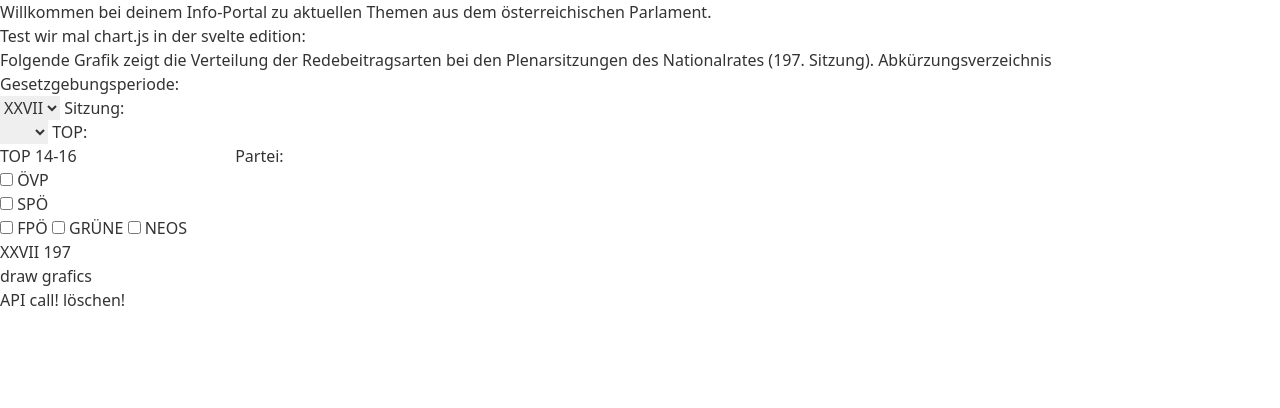
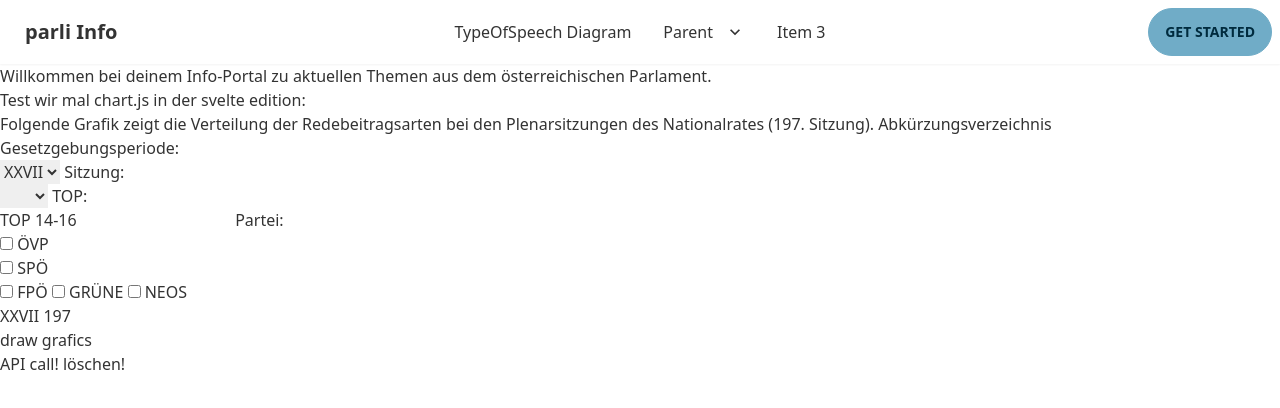
Before and after one commit to BernhardAuer/austrian-parliamentary-data-scraping, a SvelteKit app in the folder frontend/: page / in a window 1280 px wide. Shown: the top 408 px of the page. Built offline with nearby package versions, Linux system fonts and the light colour scheme; no server answers.

Commit message:
add navbar

```diff
--- a/frontend/src/routes/+layout.svelte
+++ b/frontend/src/routes/+layout.svelte
@@ -1,5 +1,79 @@
 <script>
-    import "../app.css";
+	import '../app.css';
 </script>
 
+<div class="navbar bg-base-100 shadow-sm">
+	<div class="navbar-start">
+		<div class="dropdown">
+			<label tabindex="0" class="btn btn-ghost lg:hidden">
+				<svg
+					xmlns="http://www.w3.org/2000/svg"
+					class="h-5 w-5"
+					fill="none"
+					viewBox="0 0 24 24"
+					stroke="currentColor"
+					><path
+						stroke-linecap="round"
+						stroke-linejoin="round"
+						stroke-width="2"
+						d="M4 6h16M4 12h8m-8 6h16"
+					/></svg
+				>
+			</label>
+			<ul
+				tabindex="0"
+				class="menu menu-compact dropdown-content mt-3 p-2 shadow bg-base-100 rounded-box w-52"
+			>
+				<li><a>TypeOfSpeech Diagram</a></li>
+				<li tabindex="0">
+					<a class="justify-between">
+						Parent
+						<svg
+							class="fill-current"
+							xmlns="http://www.w3.org/2000/svg"
+							width="24"
+							height="24"
+							viewBox="0 0 24 24"
+							><path d="M8.59,16.58L13.17,12L8.59,7.41L10,6L16,12L10,18L8.59,16.58Z" /></svg
+						>
+					</a>
+					<ul class="p-2 backdrop-blur-3xl shadow-2xl">
+						<li><a>adsf 1</a></li>
+						<li><a>Submenu 2</a></li>
+					</ul>
+				</li>
+				<li><a>Item 3</a></li>
+			</ul>
+		</div>
+		<a class="btn btn-ghost normal-case text-xl">parli Info</a>
+	</div>
+
+	<div class="navbar-center hidden lg:flex">
+		<ul class="menu menu-horizontal px-1">
+			<li><a>TypeOfSpeech Diagram</a></li>
+			<li tabindex="0">
+				<a>
+					Parent
+					<svg
+						class="fill-current"
+						xmlns="http://www.w3.org/2000/svg"
+						width="20"
+						height="20"
+						viewBox="0 0 24 24"
+						><path d="M7.41,8.58L12,13.17L16.59,8.58L18,10L12,16L6,10L7.41,8.58Z" /></svg
+					>
+				</a>
+				<ul class="p-2 backdrop-blur-3xl shadow">
+					<li><a>s 1</a></li>
+					<li><a>Submenu 2</a></li>
+				</ul>
+			</li>
+			<li><a>Item 3</a></li>
+		</ul>
+	</div>
+	<div class="navbar-end">
+		<a class="btn">Get started</a>
+	</div>
+</div>
+
 <slot />
```
